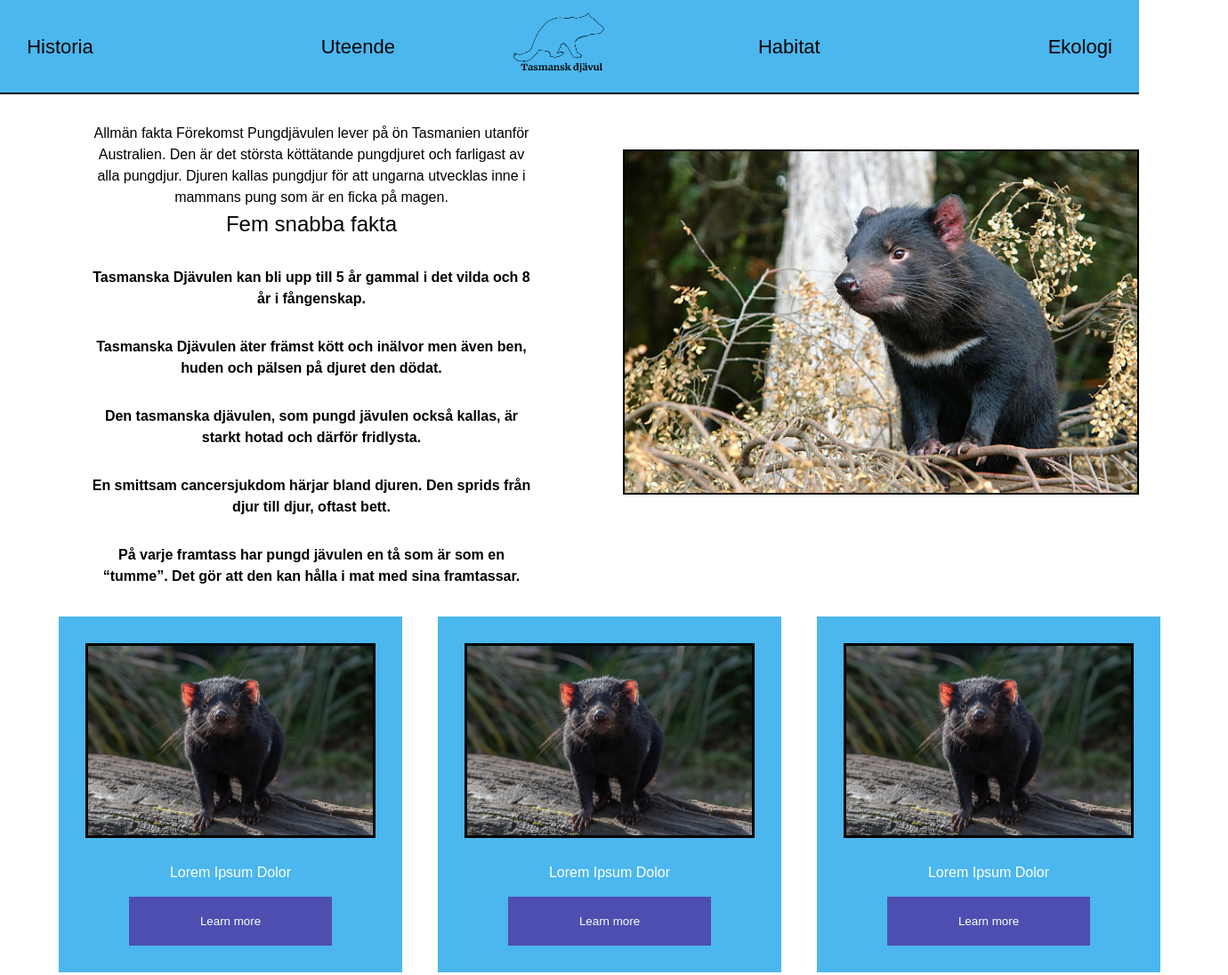
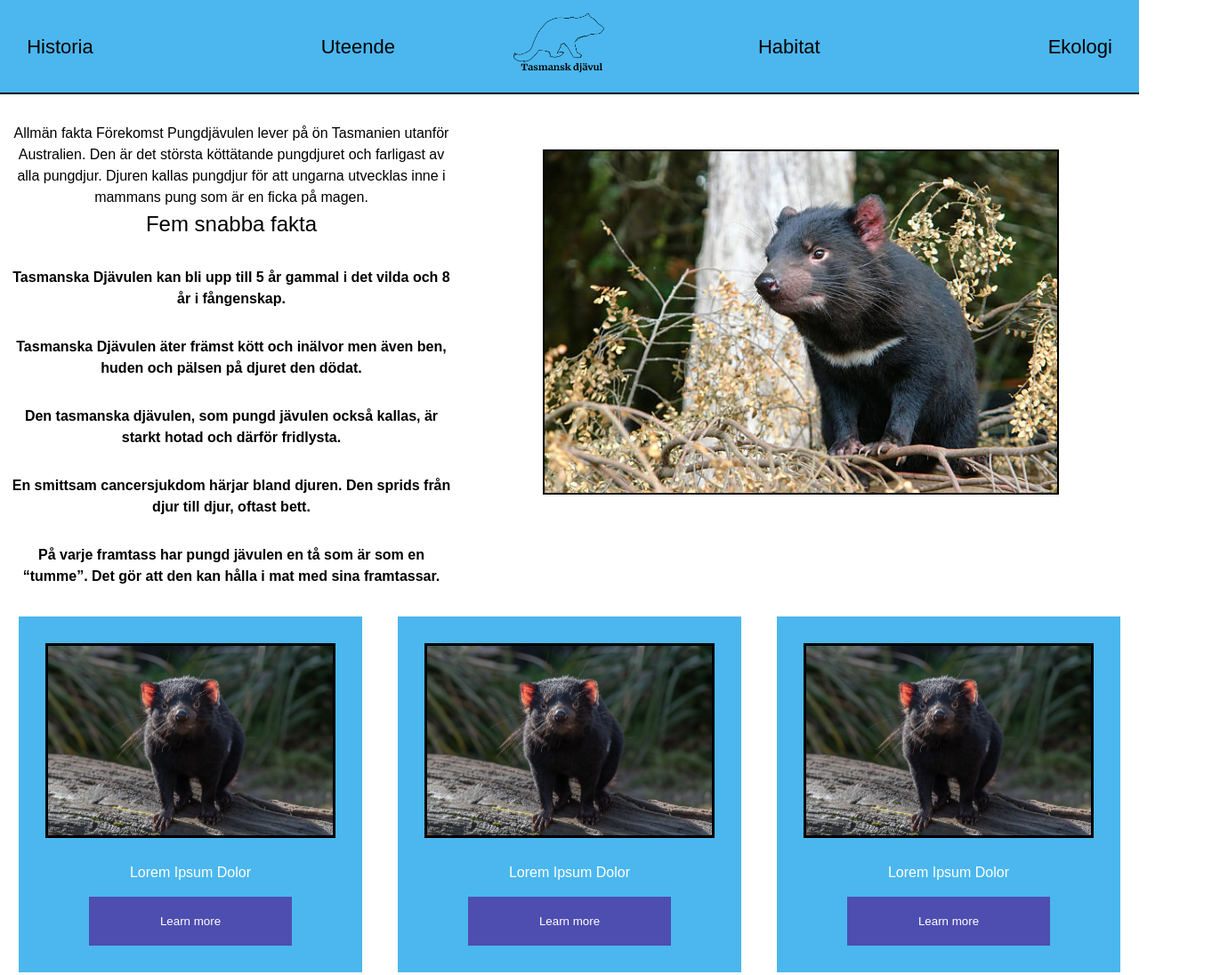
Before and after one commit to Luddegoyoda/Luddegoyoda.github.io, a plain HTML site: page Tasmanian devil/index.html in a window 1280 px wide. Shown: the top 1096 px of the page at 89% size, 1380 px wide, since content can reach past the window. Drawn offline with Linux system fonts and the light colour scheme.

Commit message:
Sfcuk Seb

```diff
--- a/Tasmanian devil/assets/css/styles.css
+++ b/Tasmanian devil/assets/css/styles.css
@@ -15,7 +15,6 @@ body {
     background-color: #ffffff;
     color: hsl(0, 0%, 0%);
     overflow-x: hidden;
-    margin-left: 90px;
 }
 
 h1, h2, p{
@@ -27,7 +26,6 @@ nav{
   top: 0;
   width: 100%;
   border-bottom: 2px solid rgb(0, 0, 0);
-  margin-right: 90px;
 }
 
 nav ul {
```
